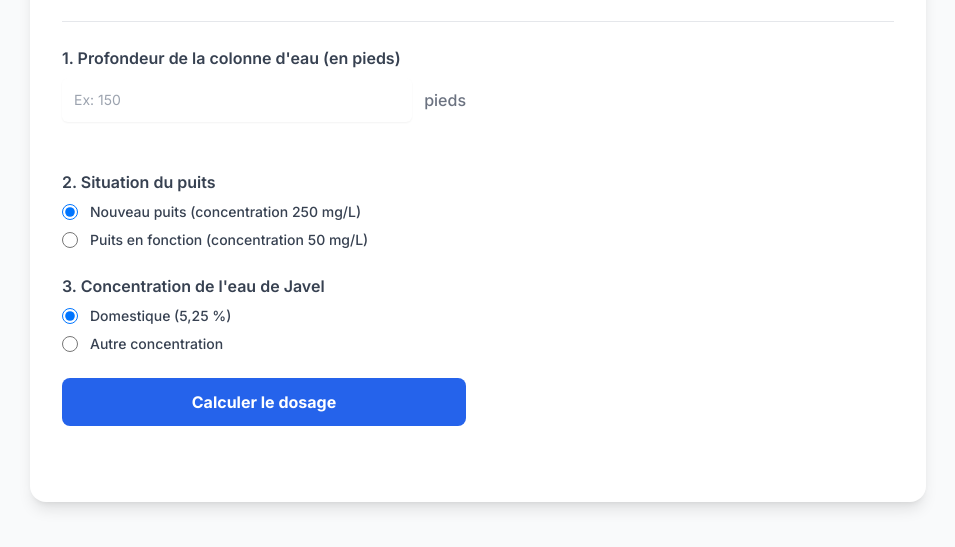
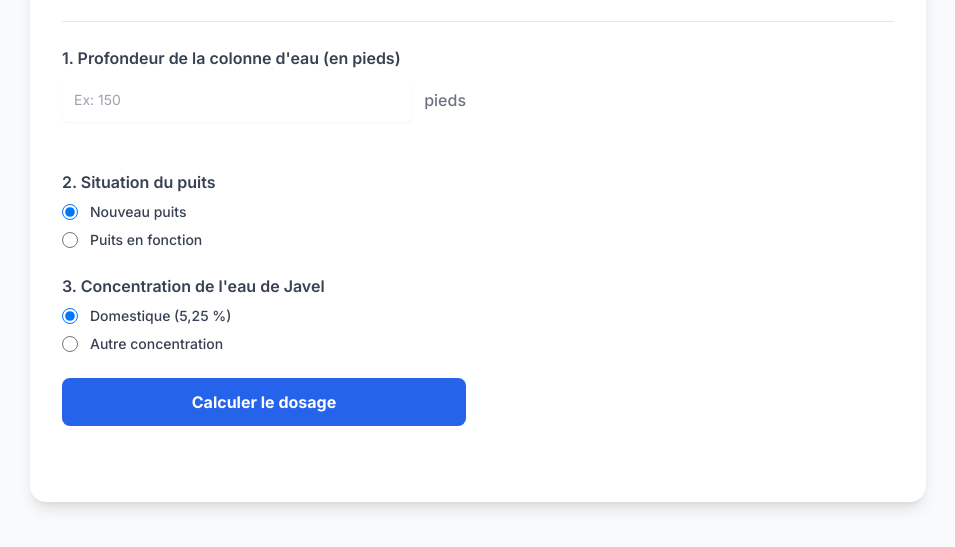
Before and after one commit to MaxSolinas/Well-Disinfection-Calculator, a plain HTML site: page index.html in a window 1280 px wide. Shown: the part 213-760 px from the top of the page, without its empty margins (162-1117 px from the left). Drawn offline with nearby package versions, Linux system fonts and the light colour scheme.

Commit message:
Update index.html

```diff
--- a/index.html
+++ b/index.html
@@ -68,11 +68,11 @@
                         <div class="space-y-2">
                             <div class="flex items-center">
                                 <input id="new-well" name="well-type" type="radio" value="new" class="h-4 w-4 border-gray-300 text-blue-600 focus:ring-blue-500" checked>
-                                <label for="new-well" class="ml-3 block text-sm font-medium text-gray-700">Nouveau puits (concentration 250 mg/L)</label>
+                                <label for="new-well" class="ml-3 block text-sm font-medium text-gray-700">Nouveau puits</label>
                             </div>
                             <div class="flex items-center">
                                 <input id="existing-well" name="well-type" type="radio" value="existing" class="h-4 w-4 border-gray-300 text-blue-600 focus:ring-blue-500">
-                                <label for="existing-well" class="ml-3 block text-sm font-medium text-gray-700">Puits en fonction (concentration 50 mg/L)</label>
+                                <label for="existing-well" class="ml-3 block text-sm font-medium text-gray-700">Puits en fonction</label>
                             </div>
                         </div>
                     </fieldset>
@@ -131,7 +131,7 @@
                 </div>
 
                 <div class="mt-4 text-xs text-gray-500 border-t pt-4">
-                    <strong>Avis :</strong> Ce calculateur est un outil d'aide. Il ne remplace pas l'avis d'un puisatier ou d'un professionnel qualifié. Les résultats sont basés sur un puits standard de 6 pouces de diamètre.
+                    <strong>Avis :</strong> Ce calculateur est un outil d'aide. Il ne remplace pas l'avis d'un professionnel qualifié. Les résultats sont basés sur un puits standard de 6 pouces de diamètre.
                 </div>
             </div>
         </div>
```
